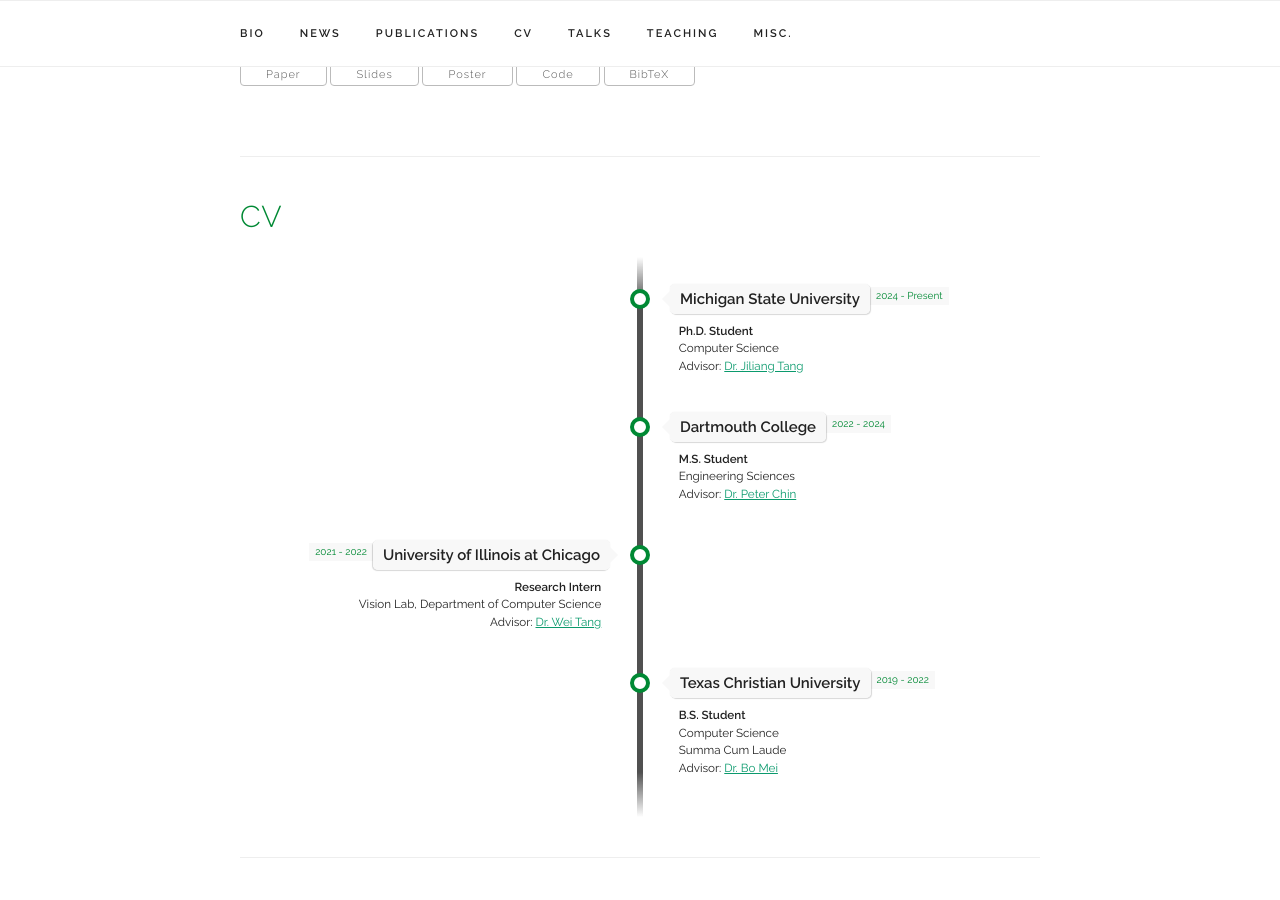
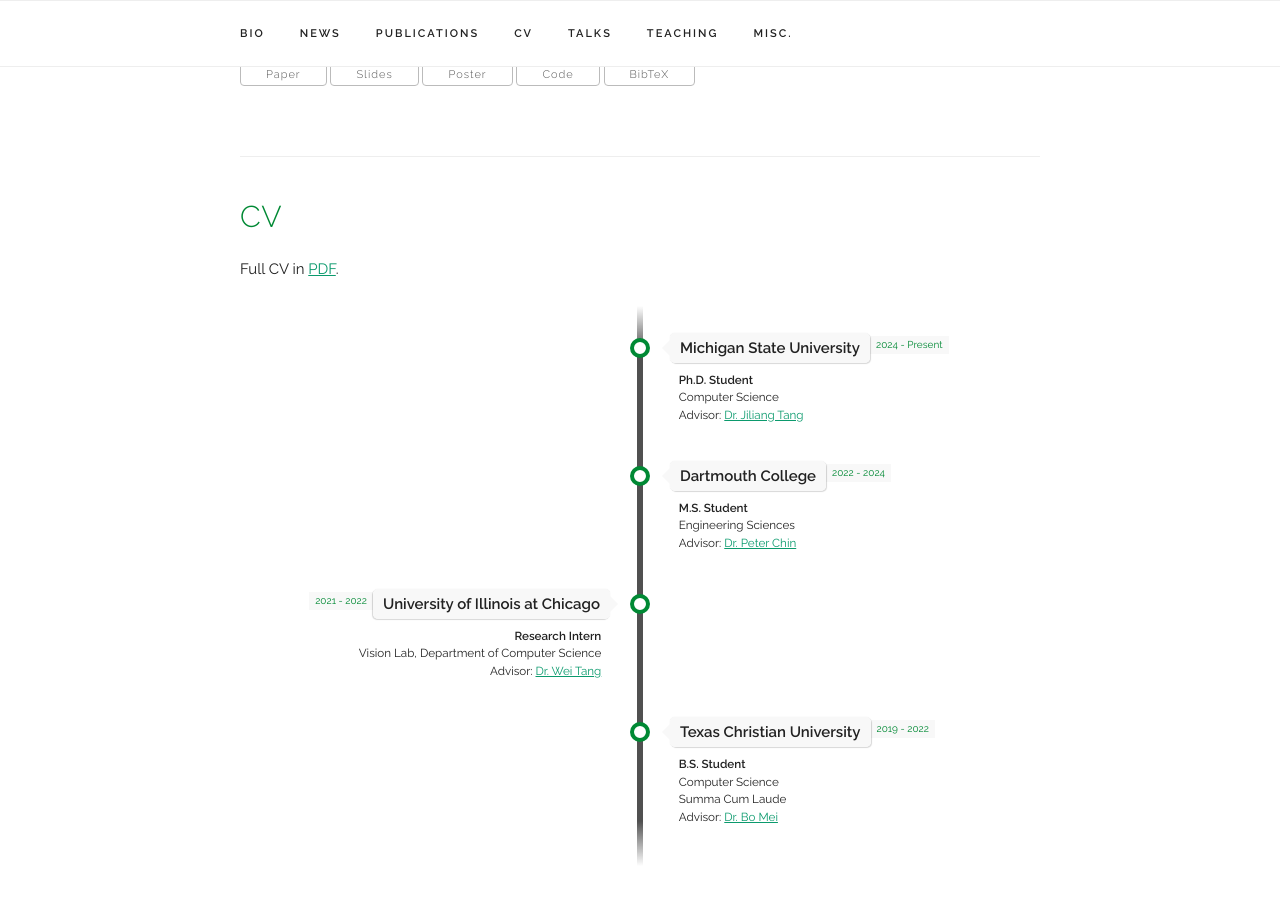
Before and after one commit to quang-truong/quang-truong.github.io, a Jekyll site: the page built from index.html, in a window 1280 px wide and 900 px high, scrolled down 1459 px. Built offline with Jekyll 4.4.1, drawn with Linux system fonts in a browser that asks for light colours; some web fonts are replaced.

Commit message:
update CV

```diff
--- a/index.html
+++ b/index.html
@@ -257,7 +257,7 @@
 <div class="docs-section" id="resume">
   <h4>CV</h4>
 
-  <!-- <p>Full CV in <a href={{ "/assets/cv/cv_web.pdf" | prepend: site.baseurl }} target="_blank">PDF</a>.</p> -->
+  <p>Full CV in <a href={{ "/assets/cv/cv_web.pdf" | prepend: site.baseurl }} target="_blank">PDF</a>.</p>
 
   <!-- The Timeline -->
   <ul class="timeline">
```
Also changed, not shown: 2 other files.
